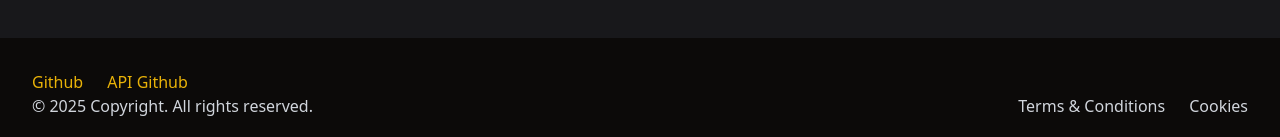
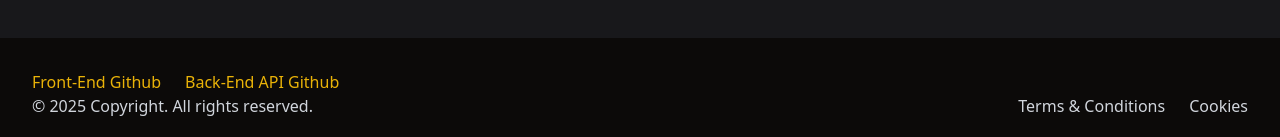
Before and after one commit to technative-academy/FrameBox-Frontend, a React (Vite) app: page / in a window 1280 px wide. Shown: the part 815-952 px from the top of the page. Built offline with nearby package versions, Linux system fonts and the light colour scheme; no server answers.

Commit message:
change spacing for github links

```diff
--- a/src/components/Footer/Footer.jsx
+++ b/src/components/Footer/Footer.jsx
@@ -1,21 +1,23 @@
 function Footer() {
     return (
-        <div className="bg-stone-950 text-gray-300 p-8">
-            <div className="flex justify-between items-end max-w-7xl mx-auto">
+        <div className="bg-stone-950 text-gray-300 p-8 w-full">
+            <div className="flex justify-between items-end w-full mx-auto">
                 {/* Left Section */}
                 <div className="flex flex-col">
                     <div className="flex gap-6 mb-6">
                         <a
                             href="https://github.com/technative-academy/FrameBox-Frontend"
                             className="text-[#EAB308] hover:underline"
+                            target="_blank"
                         >
-                            Github
+                            Front-End Github
                         </a>
                         <a
                             href="https://github.com/technative-academy/FrameBox-Backend"
                             className="text-[#EAB308] hover:underline"
+                            target="_blank"
                         >
-                            API Github
+                            Back-End API Github
                         </a>
                     </div>
                     <p className="text-gray-300">
```
